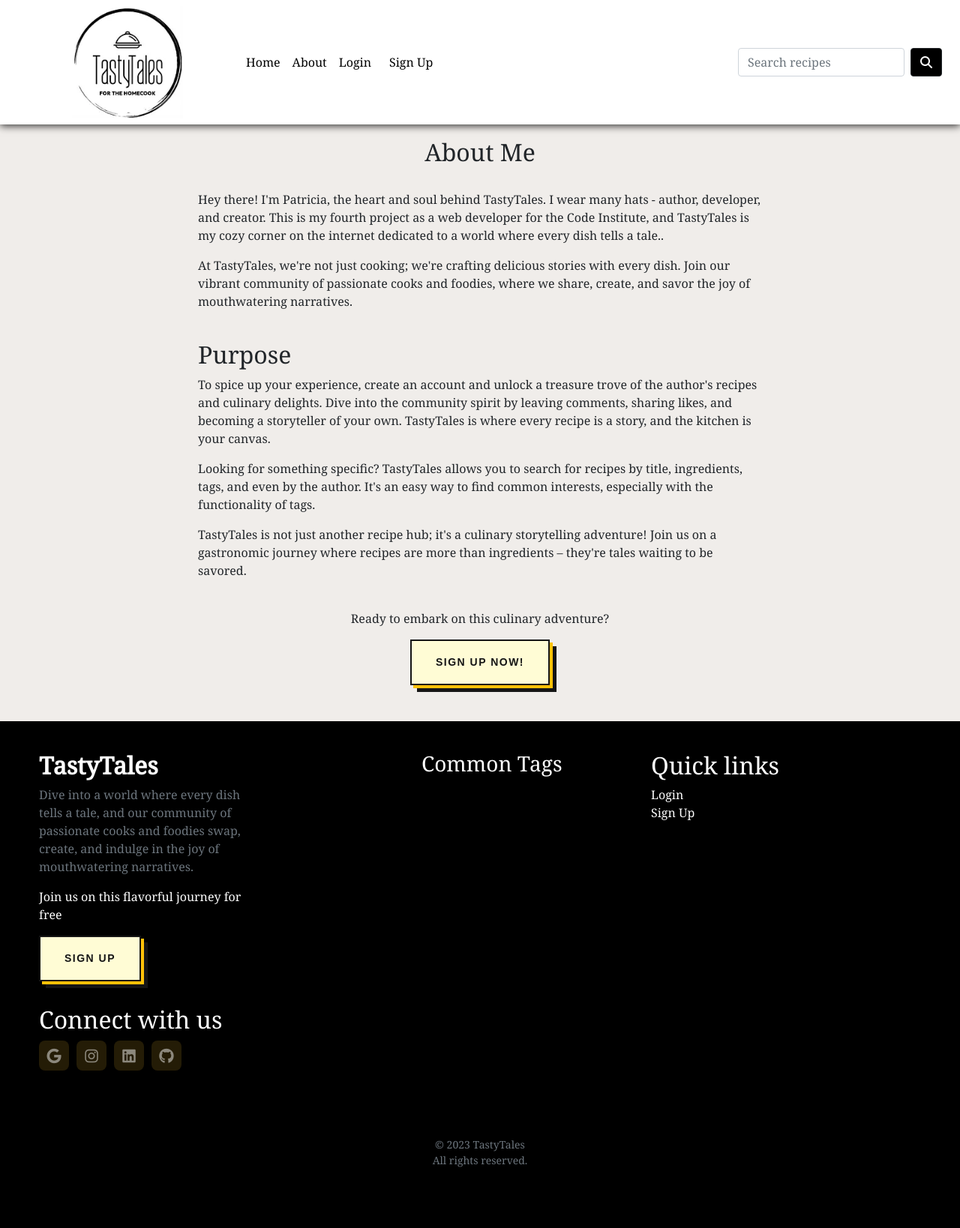
After one commit to patthoege/tasty-tales-blog-pp4, a Django app: template templates/about_me.html in a window 1280 px wide. The commit adds this page. Shown: the whole page at 75% size. Run offline with Django 3.2, Linux system fonts and the light colour scheme; the template is opened without the code that fills it, so the values that code supplies are empty; some libraries are stand-ins or nearby versions.

Commit message:
Create About Me template

```diff
--- a/blog/urls.py
+++ b/blog/urls.py
@@ -1,10 +1,11 @@
 from . import views
-from .views import AddPost, SearchResults, Tagged, draft_list, EditDraft, DeleteDraft
+from .views import AddPost, SearchResults, Tagged, draft_list, EditDraft, DeleteDraft, about_me
 from django.urls import path
 
 
 urlpatterns = [
     path('', views.PostList.as_view(), name='home'),
+    path('about_me/', about_me, name='about_me'),
     path('add_post/', views.AddPost.as_view(), name='add_post'),
     path('search/', views.SearchResults.as_view(), name='search_results'),
     path('drafts/', draft_list, name='draft_list'),
--- a/blog/views.py
+++ b/blog/views.py
@@ -402,6 +402,11 @@ class SearchResults(View):
             })
 
 
+def about_me(request):
+    # Your view logic here
+    return render(request, 'about_me.html')
+
+
 def error_404_view(request, exception):
     """
     # we add the path to the 404.html file
--- /dev/null
+++ b/templates/about_me.html
@@ -0,0 +1,49 @@
+{% extends "base.html" %}
+{% block title %}About Me{% endblock %}
+
+{% block content %}
+<div class="container mt-5 mb-5">
+    <div class="row justify-content-center">
+        <div class="col-md-8 text-center">
+            <h2>About Me</h2>
+        </div>
+    </div>
+    <div class="row mt-4">
+        <div class="col-md-8 offset-md-2">
+            <p>
+                Hey there! I'm Patricia, the heart and soul behind TastyTales. I wear many hats - author, developer, and creator.
+                This is my fourth project as a web developer for the Code Institute, and TastyTales is my cozy corner on the internet dedicated to a world where every dish tells a tale..
+            </p>
+
+            <p>
+                At TastyTales, we're not just cooking; we're crafting delicious stories with every dish.
+                Join our vibrant community of passionate cooks and foodies, where we share, create, and savor the joy of mouthwatering narratives.
+            </p>
+        </div>
+    </div>
+    <div class="row mt-4">
+        <div class="col-md-8 offset-md-2">
+            <h2>Purpose</h2>
+            <p>
+                To spice up your experience, create an account and unlock a treasure trove of the author's recipes and culinary delights.
+                Dive into the community spirit by leaving comments, sharing likes, and becoming a storyteller of your own.
+                TastyTales is where every recipe is a story, and the kitchen is your canvas.
+            </p>
+            <p>
+                Looking for something specific? TastyTales allows you to search for recipes by title, ingredients, tags, and even by the author.
+                It's an easy way to find common interests, especially with the functionality of tags.
+            </p>
+            <p>
+                TastyTales is not just another recipe hub; it's a culinary storytelling adventure!
+                Join us on a gastronomic journey where recipes are more than ingredients – they're tales waiting to be savored.
+            </p>
+        </div>
+    </div>
+    <div class="row mt-4">
+        <div class="col-md-8 offset-md-2 text-center">
+            <p>Ready to embark on this culinary adventure?</p>
+            <a href="{% url 'account_signup' %}" class="btn-effect">Sign Up Now!</a>
+        </div>
+    </div>
+</div>
+{% endblock %}
--- a/templates/base.html
+++ b/templates/base.html
@@ -45,6 +45,9 @@
                     <ul class="navbar-nav me-auto my-2 my-lg-0" style="--bs-scroll-height: 100px;">
                         <li class="nav-item">
                             <a class="nav-link text-dark" aria-current="page" href="{% url 'home' %}" aria-label="Home">Home</a>
+                        </li>
+                        <li class="nav-item">
+                            <a class="nav-link text-dark" href="{% url 'about_me' %}" aria-label="about_me">About</a>
                         </li>
                         {% if user.is_authenticated %}
                         <li class="nav-item">
```
